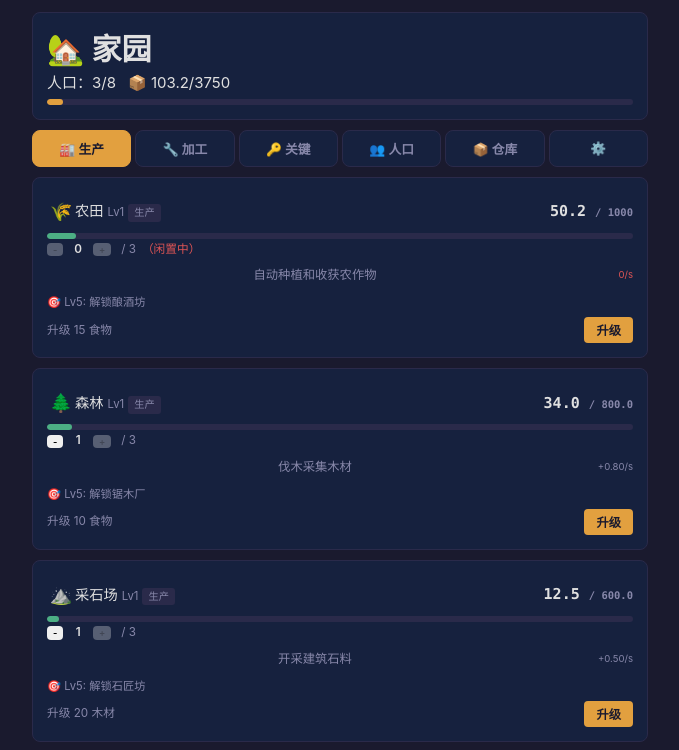
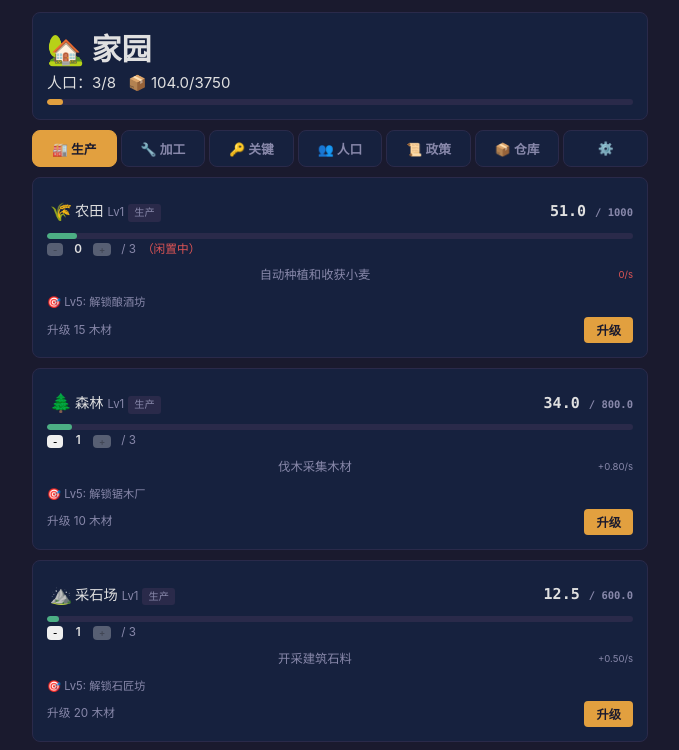
Before and after one commit to hinata-aoi/homeland-idle, a Vue app: page / in a window 1280 px wide. Shown: the top 750 px of the page, without its empty margins (300-979 px from the left). Built offline with nearby package versions, Linux system fonts and the light colour scheme.

Commit message:
食物系统重做: food→wheat, 新增需求系统(食物值), 新增政策系统(滑条转化)

```diff
--- a/src/App.vue
+++ b/src/App.vue
@@ -25,6 +25,7 @@
       </button>
       <button :class="{ active: tab === 'key' }" @click="tab = 'key'">🔑 关键</button>
       <button :class="{ active: tab === 'population' }" @click="tab = 'population'">👥 人口</button>
+      <button :class="{ active: tab === 'policy' }" @click="tab = 'policy'">📜 政策</button>
       <button :class="{ active: tab === 'warehouse' }" @click="tab = 'warehouse'">📦 仓库</button>
       <button :class="{ active: tab === 'settings' }" @click="tab = 'settings'">⚙️</button>
     </nav>
@@ -33,6 +34,7 @@
     <ProcessingPanel v-if="tab === 'processing'" />
     <KeyPanel v-if="tab === 'key'" />
     <PopulationPanel v-if="tab === 'population'" />
+    <PolicyPanel v-if="tab === 'policy'" />
     <WarehousePanel v-if="tab === 'warehouse'" />
     <SettingsPanel v-if="tab === 'settings'" />
     <OfflineModal />
@@ -46,6 +48,7 @@ import ProductionPanel from './components/ProductionPanel.vue'
 import ProcessingPanel from './components/ProcessingPanel.vue'
 import PopulationPanel from './components/PopulationPanel.vue'
 import KeyPanel from './components/KeyPanel.vue'
+import PolicyPanel from './components/PolicyPanel.vue'
 import WarehousePanel from './components/WarehousePanel.vue'
 import SettingsPanel from './components/SettingsPanel.vue'
 import OfflineModal from './components/OfflineModal.vue'
--- /dev/null
+++ b/src/components/PolicyPanel.vue
@@ -0,0 +1,123 @@
+<template>
+  <div>
+    <!-- 食物值总览 -->
+    <div class="panel">
+      <h2>📜 政策</h2>
+      <div style="text-align:center;margin:10px 0;">
+        <div style="font-size:2em;font-weight:700;color:var(--accent);">
+          {{ store.fmt(store.foodValue) }}
+        </div>
+        <div style="font-size:0.85em;color:var(--text-dim);margin-top:4px;">
+          当前食物值
+          &nbsp;·&nbsp;
+          🍞 每秒消耗 {{ store.fmt(store.foodConsumption) }}
+          &nbsp;·&nbsp;
+          净变化:
+          <span :style="{ color: netChange >= 0 ? 'var(--green)' : 'var(--red)' }">
+            {{ netChange >= 0 ? '+' : '' }}{{ store.fmt(netChange) }}/s
+          </span>
+        </div>
+      </div>
+    </div>
+
+    <!-- 转化政策 -->
+    <div class="panel" v-for="c in store.POLICY_CONFIG.conversions" :key="c.input">
+      <div class="resource-row">
+        <span class="resource-icon">{{ getResIcon(c.input) }}</span>
+        <span class="resource-name">{{ c.name || (getResName(c.input) + '转化') }}</span>
+        <span class="tag">政策</span>
+      </div>
+
+      <div style="font-size:0.82em;color:var(--text-dim);margin:4px 0;">
+        {{ c.ratio }} {{ getResName(c.input) }} → 1 食物值
+      </div>
+
+      <!-- 滑条 -->
+      <div style="margin:8px 0;">
+        <div style="display:flex;justify-content:space-between;font-size:0.75em;color:var(--text-dim);">
+          <span>转化速率</span>
+          <span>{{ currentRate(c.input) }} / 秒（上限 {{ c.maxRate }}）</span>
+        </div>
+        <input type="range" min="0" :max="c.maxRate" :value="currentRate(c.input)"
+          class="slider" style="width:100%;margin:4px 0;"
+          @input="setRate(c.input, $event)" />
+        <div style="display:flex;justify-content:space-between;font-size:0.72em;color:var(--text-dim);">
+          <span>0</span>
+          <span>{{ c.maxRate }}</span>
+        </div>
+      </div>
+
+      <div style="font-size:0.78em;color:var(--text-dim);">
+        📥 每秒消耗 {{ store.fmt(currentRate(c.input)) }} {{ getResName(c.input) }}
+        → 📤 每秒产出 {{ store.fmt(currentRate(c.input) / c.ratio) }} 食物值
+      </div>
+
+      <div v-if="currentRate(c.input) > (store.resources[c.input] || 0)" style="font-size:0.72em;color:var(--red);margin-top:2px;">
+        ⚠️ {{ getResName(c.input) }} 库存不足，实际转化受限于库存
+      </div>
+    </div>
+  </div>
+</template>
+
+<script setup>
+import { computed } from 'vue'
+import { useGameStore } from '../game/store.js'
+const store = useGameStore()
+
+function getResName(key) {
+  return store.ALL_RESOURCES[key]?.name || key
+}
+
+function getResIcon(key) {
+  return store.ALL_RESOURCES[key]?.icon || '📦'
+}
+
+function currentRate(input) {
+  return store.policyRates?.[input] || 0
+}
+
+function setRate(input, event) {
+  store.setPolicyRate(input, parseInt(event.target.value))
+}
+
+const netChange = computed(() => {
+  let totalGain = 0
+  for (const c of store.POLICY_CONFIG.conversions) {
+    const rate = store.policyRates?.[c.input] || 0
+    const available = store.resources[c.input] || 0
+    totalGain += Math.min(rate, available) / c.ratio
+  }
+  return totalGain - store.foodConsumption
+})
+</script>
+
+<style scoped>
+.slider {
+  -webkit-appearance: none;
+  appearance: none;
+  width: 100%;
+  height: 6px;
+  background: var(--border);
+  border-radius: 3px;
+  outline: none;
+  cursor: pointer;
+}
+.slider::-webkit-slider-thumb {
+  -webkit-appearance: none;
+  appearance: none;
+  width: 18px;
+  height: 18px;
+  border-radius: 50%;
+  background: var(--accent);
+  cursor: pointer;
+  border: 2px solid #1a1a2e;
+}
+.slider::-moz-range-thumb {
+  width: 18px;
+  height: 18px;
+  border-radius: 50%;
+  background: var(--accent);
+  cursor: pointer;
+  border: 2px solid #1a1a2e;
+}
+</style>
--- a/src/game/config.js
+++ b/src/game/config.js
@@ -7,7 +7,7 @@
 // ========================
 
 export const BASIC_RESOURCES = {
-  food:  { name: '食物', icon: '🍞', starting: 50,  baseCapacity: 1000 },
+  wheat:  { name: '小麦', icon: '🌾', starting: 50,  baseCapacity: 1000 },
   wood:  { name: '木材', icon: '🪵', starting: 30,  baseCapacity: 800 },
   stone: { name: '石头', icon: '🪨', starting: 10,  baseCapacity: 600 },
   hide:  { name: '兽皮', icon: '🦴', starting: 5,   baseCapacity: 400 },
@@ -29,11 +29,29 @@ export const ALL_RESOURCES = { ...BASIC_RESOURCES, ...REFINED_RESOURCES }
 export const POPULATION_CONFIG = {
   initialPopulation: 4,       // 初始人口数
   growthThreshold: 100,       // 增长进度条满值
-  foodPerPersonPerSec: 0.05,  // 每人每秒食物消耗
   growthRate: 1.0,            // 基础增长速度（食物充裕时每秒+1进度）
   declineRate: 1.0,           // 基础衰减速度（食物不足时每秒-1进度）
-  starveThreshold: 0.10,      // 食物低于容量的此比例时开始倒扣进度
-  feastThreshold: 0.50,       // 食物高于容量的此比例时增长加速2x
+}
+
+// ========================
+// 需求系统配置（食物值）
+// ========================
+
+export const DEMAND_CONFIG = {
+  foodValuePerPersonPerSec: 0.05,  // 每人每秒消耗食物值
+  starveThreshold: 0,              // 食物值<=此值触发人口衰减
+  feastThreshold: 10,              // 食物值>=此值增长加速2x
+}
+
+// ========================
+// 政策系统配置
+// ========================
+
+export const POLICY_CONFIG = {
+  conversions: [
+    { input: 'wheat', output: 'foodValue', ratio: 5, maxRate: 50, name: '小麦转化' },
+  ],
+  defaultRate: 0,  // 默认不转化
 }
 
 // ========================
@@ -53,13 +71,13 @@ export const BUILDINGS = [
     type: 'production',
     name: '农田',
     icon: '🌾',
-    description: '自动种植和收获农作物',
-    produces: 'food',
+    description: '自动种植和收获小麦',
+    produces: 'wheat',
     baseRate: 1.0,
     ratePerLevel: 0.10,
     baseCost: 15,
     costMultiplier: 1.5,
-    costResource: 'food',
+    costResource: 'wood',
     populationSlots: { base: 3, perLevel: 1 },
     milestones: {
       5:  { desc: '解锁酿酒坊', bonus: 0.25, unlockBuilding: 'brewery' },
@@ -78,7 +96,7 @@ export const BUILDINGS = [
     ratePerLevel: 0.10,
     baseCost: 10,
     costMultiplier: 1.5,
-    costResource: 'food',
+    costResource: 'wood',
     populationSlots: { base: 3, perLevel: 1 },
     milestones: {
       5:  { desc: '解锁锯木厂', bonus: 0.25, unlockBuilding: 'sawmill' },
@@ -191,13 +209,13 @@ export const BUILDINGS = [
     type: 'processing',
     name: '酿酒坊',
     icon: '🍺',
-    description: '将食物酿造成酒',
-    input: { resource: 'food', amount: 5 },
+    description: '将小麦酿造成酒',
+    input: { resource: 'wheat', amount: 5 },
     output: { resource: 'wine', amount: 1 },
     processTime: 5,
     baseCost: 40,
     costMultiplier: 1.8,
-    costResource: 'food',
+    costResource: 'wood',
     unlockBy: { building: 'farm', level: 10 },
     levelUpBonus: 0.05,
     populationSlots: { base: 3, perLevel: 1 },
--- a/src/game/store.js
+++ b/src/game/store.js
@@ -7,7 +7,8 @@ import { ref, computed } from 'vue'
 import {
   BUILDINGS, PRODUCTION_BUILDINGS, PROCESSING_BUILDINGS, KEY_BUILDINGS,
   BASIC_RESOURCES, REFINED_RESOURCES, ALL_RESOURCES, getBuilding,
-  POPULATION_CONFIG, WAREHOUSE_CONFIG, OFFLINE_CONFIG
+  POPULATION_CONFIG, DEMAND_CONFIG, POLICY_CONFIG,
+  WAREHOUSE_CONFIG, OFFLINE_CONFIG
 } from './config.js'
 
 const SAVE_KEY = 'homeland_save_v4'
@@ -26,6 +27,12 @@ export const useGameStore = defineStore('game', () => {
   const totalPopulation = ref(0)         // 独立状态：总人口数
   const populationAssigned = ref({})   // { buildingId: count }
   const growthProgress = ref(0)         // 0 → growthThreshold
+
+  // 需求系统（食物值）
+  const foodValue = ref(0)              // 独立于仓库的食物值
+
+  // 政策系统
+  const policyRates = ref({})           // { resourceId: ratePerSec }
 
   // 离线弹窗
   const showOfflineModal = ref(false)
@@ -60,6 +67,11 @@ export const useGameStore = defineStore('game', () => {
     }
 
     growthProgress.value = 0
+    foodValue.value = 0
+    policyRates.value = {}
+    for (const c of POLICY_CONFIG.conversions) {
+      policyRates.value[c.input] = POLICY_CONFIG.defaultRate
+    }
     lastSaveTime.value = Date.now()
     checkUnlocks()
   }
@@ -93,9 +105,16 @@ export const useGameStore = defineStore('game', () => {
     return Math.min(100, (growthProgress.value / POPULATION_CONFIG.growthThreshold) * 100)
   })
 
-  // 食物消耗速率（每秒）
+  // 食物值消耗速率（每秒）
   const foodConsumption = computed(() => {
-    return totalPopulation.value * POPULATION_CONFIG.foodPerPersonPerSec
+    return totalPopulation.value * DEMAND_CONFIG.foodValuePerPersonPerSec
+  })
+
+  // 食物值状态
+  const foodValueStatus = computed(() => {
+    if (foodValue.value >= DEMAND_CONFIG.feastThreshold) return 'feast'
+    if (foodValue.value > DEMAND_CONFIG.starveThreshold) return 'normal'
+    return 'starve'
   })
 
   // 获取某建筑的槽位数
@@ -335,6 +354,17 @@ export const useGameStore = defineStore('game', () => {
     return true
   }
 
+  // --- 政策 ---
+
+  function setPolicyRate(resourceId, rate) {
+    const conv = POLICY_CONFIG.conversions.find(c => c.input === resourceId)
+    if (!conv) return false
+    const clamped = Math.max(0, Math.min(rate, conv.maxRate))
+    policyRates.value[resourceId] = clamped
+    save()
+    return true
+  }
+
   // --- 解锁 ---
 
   function checkUnlocks() {
@@ -384,13 +414,24 @@ export const useGameStore = defineStore('game', () => {
   }
 
   function tick() {
-    // 1. 食物消耗
-    const consumed = foodConsumption.value
-    if (consumed > 0 && (resources.value.food || 0) > 0) {
-      resources.value.food = Math.max(0, (resources.value.food || 0) - consumed)
+    // 1. 政策转化：消耗资源 → 产生食物值
+    for (const c of POLICY_CONFIG.conversions) {
+      const rate = policyRates.value[c.input] || 0
+      if (rate > 0) {
+        const available = resources.value[c.input] || 0
+        const actual = Math.min(rate, available)
+        if (actual > 0) {
+          resources.value[c.input] = available - actual
+          foodValue.value += actual / c.ratio
+        }
+      }
     }
 
-    // 2. 生产建筑产出（有人口才工作）
+    // 2. 食物值消耗
+    const consumed = foodConsumption.value
+    foodValue.value = Math.max(0, foodValue.value - consumed)
+
+    // 3. 生产建筑产出（有人口才工作）
     for (const b of PRODUCTION_BUILDINGS) {
       const level = buildingLevels.value[b.id] || 1
       if (level < 1) continue
@@ -404,21 +445,17 @@ export const useGameStore = defineStore('game', () => {
       }
     }
 
-    // 3. 人口增长/衰减
-    const foodAmount = resources.value.food || 0
-    const foodCap = getResourceCap('food')
-    const foodRatio = foodCap > 0 ? foodAmount / foodCap : 0
-
-    if (foodRatio >= POPULATION_CONFIG.starveThreshold) {
-      // 有足够食物 → 增长
+    // 4. 人口增长/衰减（基于食物值）
+    if (foodValue.value > DEMAND_CONFIG.starveThreshold) {
+      // 有食物值 → 增长
       let speed = POPULATION_CONFIG.growthRate
-      if (foodRatio >= POPULATION_CONFIG.feastThreshold) speed *= 2
-      // 食物丰裕度加成：食物越多越快
-      speed *= (0.5 + foodRatio)
+      if (foodValue.value >= DEMAND_CONFIG.feastThreshold) speed *= 2
+      // 食物值越多越快（cap at 2x from food value abundance）
+      const abundanceBonus = Math.min(2, 0.5 + foodValue.value / Math.max(1, DEMAND_CONFIG.feastThreshold))
+      speed *= abundanceBonus
 
       growthProgress.value += speed
 
-      // 检查是否触发人口增长
       while (growthProgress.value >= POPULATION_CONFIG.growthThreshold) {
         growthProgress.value -= POPULATION_CONFIG.growthThreshold
         if (totalPopulation.value < maxPopulation.value) {
@@ -426,15 +463,19 @@ export const useGameStore = defineStore('game', () => {
         }
       }
     } else {
-      // 食物不足 → 衰减
+      // 食物值不足 → 衰减
       let speed = POPULATION_CONFIG.declineRate
-      speed *= (1 - foodRatio / POPULATION_CONFIG.starveThreshold)
+      // 食物值越低衰减越快（0时最快）
+      if (foodValue.value <= 0) {
+        speed *= 1.5
+      } else {
+        speed *= (1 - foodValue.value / DEMAND_CONFIG.starveThreshold)
+      }
 
       growthProgress.value -= speed
 
       while (growthProgress.value < 0 && totalPopulation.value > 0) {
         growthProgress.value += POPULATION_CONFIG.growthThreshold
-        // 先从未分配中扣，没有未分配就从任意建筑中扣
         removeOnePopulation()
       }
     }
@@ -448,7 +489,6 @@ export const useGameStore = defineStore('game', () => {
     // 防止人口降为负数
     if (totalPopulation.value <= 0) {
       growthProgress.value = Math.max(0, growthProgress.value)
-      // 至少保留初始人口
     }
 
     if (Math.floor(Date.now() / 1000) % 30 === 0) save()
@@ -479,11 +519,22 @@ export const useGameStore = defineStore('game', () => {
     const cappedElapsed = Math.min(elapsed, OFFLINE_CONFIG.maxOfflineHours * 3600)
     const earnings = {}
 
-    // 离线期间食物消耗（简化：消耗一半速度，不让玩家上线发现人都死光了）
+    // 离线政策转化
+    for (const c of POLICY_CONFIG.conversions) {
+      const rate = policyRates.value[c.input] || 0
+      if (rate > 0) {
+        const available = resources.value[c.input] || 0
+        const totalConvert = Math.min(rate * cappedElapsed, available)
+        if (totalConvert > 0) {
+          resources.value[c.input] = available - totalConvert
+          foodValue.value += totalConvert / c.ratio
+        }
+      }
+    }
+
+    // 离线食物值消耗（50%速率）
     const offlineConsumption = foodConsumption.value * cappedElapsed * 0.5
-    if (offlineConsumption > 0) {
-      resources.value.food = Math.max(0, (resources.value.food || 0) - offlineConsumption)
-    }
+    foodValue.value = Math.max(0, foodValue.value - offlineConsumption)
 
     // 离线生产
     for (const b of PRODUCTION_BUILDINGS) {
@@ -508,16 +559,14 @@ export const useGameStore = defineStore('game', () => {
       }
     }
 
-    // 离线人口增长（仅当食物为正时缓慢增长，不衰减）
-    if ((resources.value.food || 0) > 0 && totalPopulation.value < maxPopulation.value) {
-      const foodRatio = (resources.value.food || 0) / (getResourceCap('food') || 1)
-      if (foodRatio >= POPULATION_CONFIG.starveThreshold) {
-        const offlineGrowth = POPULATION_CONFIG.growthRate * 0.3 * cappedElapsed
-        growthProgress.value += offlineGrowth
-        while (growthProgress.value >= POPULATION_CONFIG.growthThreshold &&
-               totalPopulation.value < maxPopulation.value) {
-          growthProgress.value -= POPULATION_CONFIG.growthThreshold
-        }
+    // 离线人口增长（仅当食物值>0时缓慢增长，不衰减）
+    if (foodValue.value > 0 && totalPopulation.value < maxPopulation.value) {
+      const offlineGrowth = POPULATION_CONFIG.growthRate * 0.3 * cappedElapsed
+      growthProgress.value += offlineGrowth
+      while (growthProgress.value >= POPULATION_CONFIG.growthThreshold &&
+             totalPopulation.value < maxPopulation.value) {
+        growthProgress.value -= POPULATION_CONFIG.growthThreshold
+        totalPopulation.value++
       }
     }
 
@@ -548,6 +597,8 @@ export const useGameStore = defineStore('game', () => {
         totalPopulation: totalPopulation.value,
         populationAssigned: populationAssigned.value,
         growthProgress: growthProgress.value,
+        foodValue: foodValue.value,
+        policyRates: policyRates.value,
         lastSaveTime: lastSaveTime.value,
         version: 4,
       }))
@@ -568,6 +619,14 @@ export const useGameStore = defineStore('game', () => {
         totalPopulation.value = data.totalPopulation ?? POPULATION_CONFIG.initialPopulation
         populationAssigned.value = data.populationAssigned || {}
         growthProgress.value = data.growthProgress || 0
+        foodValue.value = data.foodValue ?? 0
+        policyRates.value = data.policyRates || {}
+        // 确保所有转化项都有默认值
+        for (const c of POLICY_CONFIG.conversions) {
+          if (policyRates.value[c.input] === undefined) {
+            policyRates.value[c.input] = POLICY_CONFIG.defaultRate
+          }
+        }
         lastSaveTime.value = data.lastSaveTime || Date.now()
         calculateOffline()
         checkUnlocks()
@@ -629,7 +688,7 @@ export const useGameStore = defineStore('game', () => {
     showOfflineModal, offlineEarnings, offlineSeconds,
     // 人口计算
     totalPopulation, maxPopulation, unassignedPopulation,
-    growthPercent, foodConsumption,
+    growthPercent, foodConsumption, foodValue, foodValueStatus,
     getBuildingSlots, getAssignedPop,
     // 容量
     totalCapacity, totalUsed, totalPercent,
@@ -640,7 +699,8 @@ export const useGameStore = defineStore('game', () => {
     getResourceCap, getResourceAmount,
     // 操作
     initNewGame, upgradeBuilding, upgradeWarehouse, processBuilding,
-    assignPop, unassignPop,
+    assignPop, unassignPop, setPolicyRate,
+    POLICY_CONFIG,
     startTick, stopTick, tick, calculateOffline, dismissOfflineModal,
     save, load, resetGame,
     setResourceAmount, fillAllResources,
```
Also changed, not shown: src/components/PopulationPanel.vue (+8 -14 lines), 1 other file (tests, documents, lock files or other folders).
